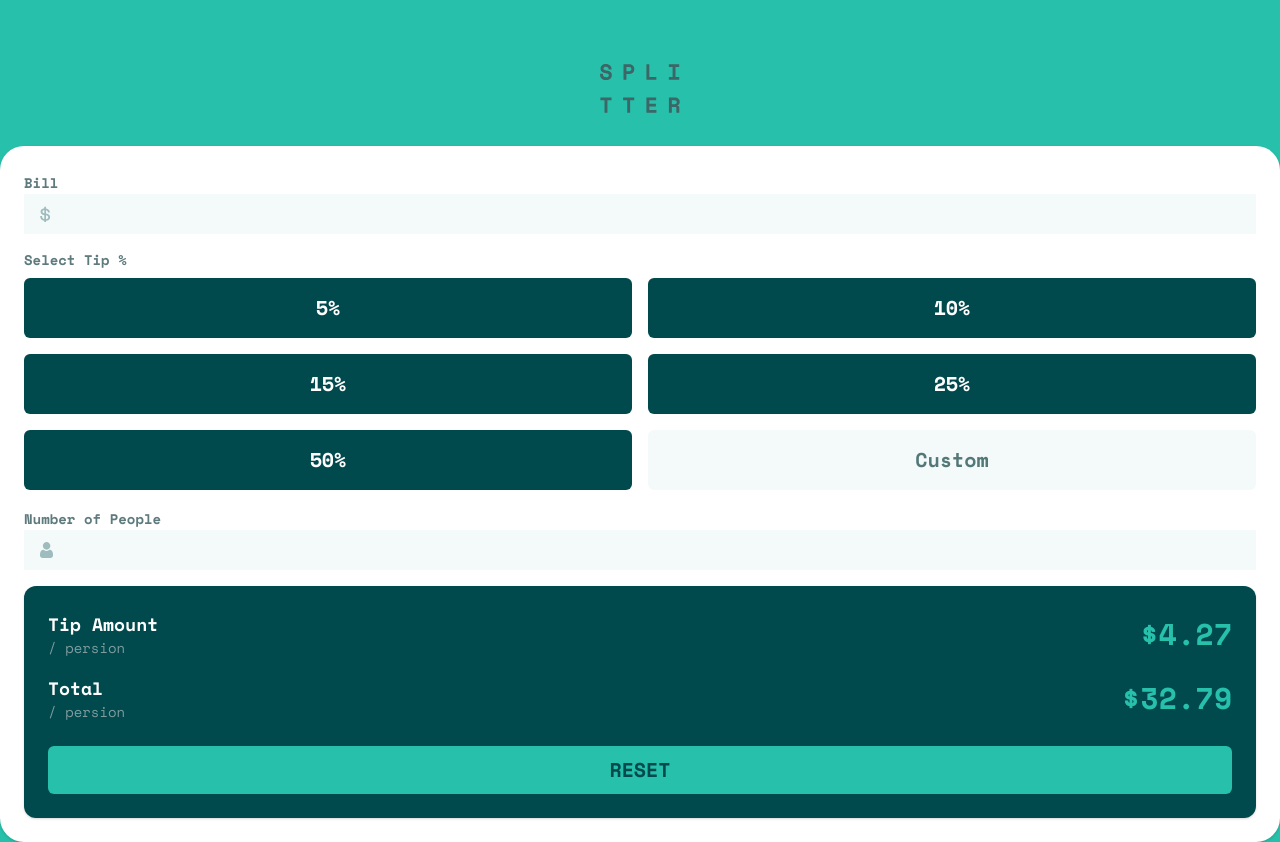
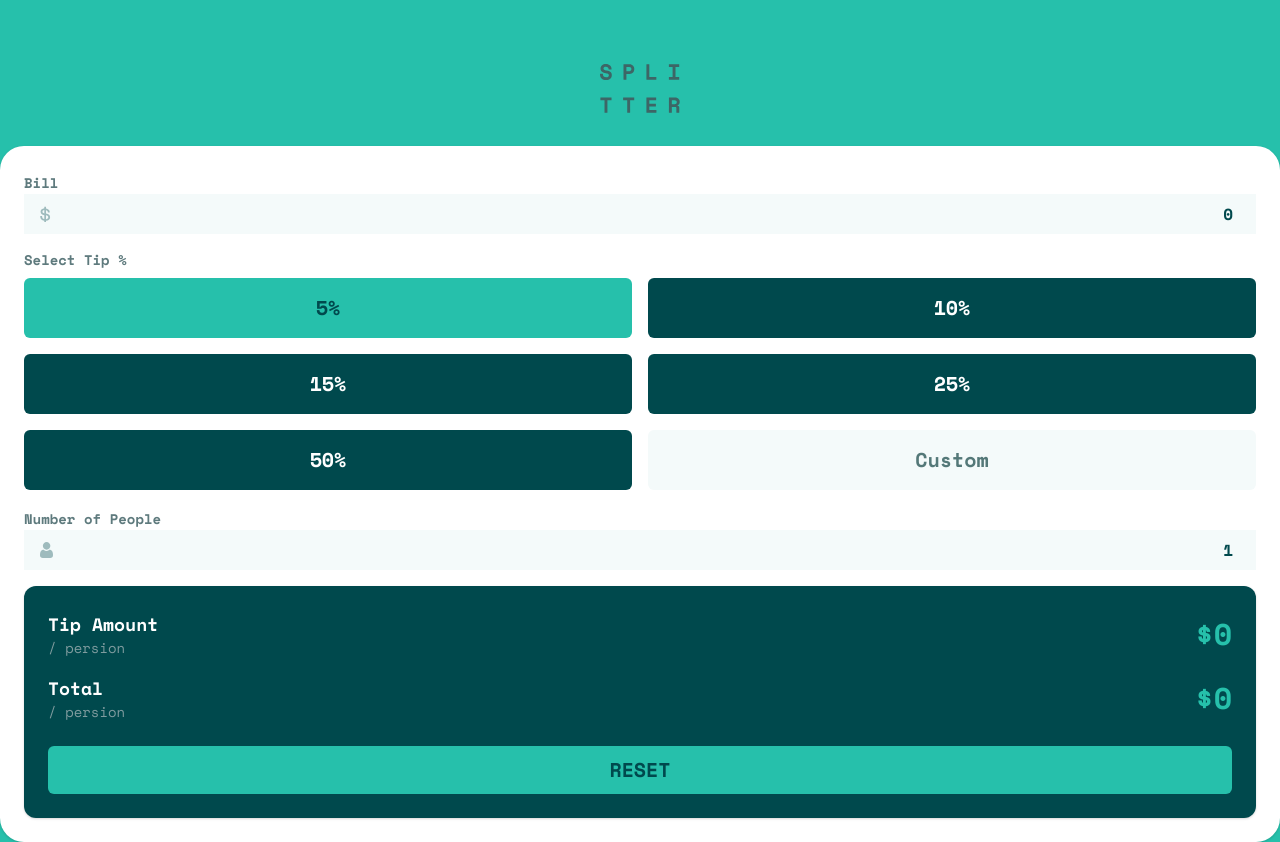
Before and after one commit to HuskyHsu/hello-react, a React (Vite) app in the folder tip-calculator-app/: page / in a window 1280 px wide. Built offline with nearby package versions, Linux system fonts and the light colour scheme.

Commit message:
add final result

```diff
--- a/tip-calculator-app/src/App.jsx
+++ b/tip-calculator-app/src/App.jsx
@@ -1,117 +1,69 @@
-import React, { cloneElement, Children, useRef } from "react";
-import { Icon } from "./components";
-import clsx from "clsx";
-
-function Header() {
-  return (
-    <header className="flex justify-center">
-      <h1 className="w-20 mt-16 mb-8">
-        <Icon.Logo />
-      </h1>
-    </header>
-  );
-}
-
-function Card({ children, className }) {
-  return <div className={clsx("p-6 shadow w-full", className)}>{children}</div>;
-}
-
-function TextField({ id, label, icon }) {
-  return (
-    <div>
-      <label className="text-text-dark text-sm font-bold pb-2" htmlFor={id}>
-        {label}
-      </label>
-      <div className="relative flex items-center">
-        <input
-          className="w-full p-2 bg-lightest text-right font-bold text-darkest"
-          id={id}
-          type="number"
-        />
-        {icon && cloneElement(icon, { className: "h-4 w-4 absolute m-4" })}
-      </div>
-    </div>
-  );
-}
-
-function RadioGroup({ name, label, children }) {
-  return (
-    <fieldset>
-      <legend className="text-text-dark text-sm font-bold pb-2">{label}</legend>
-      <div className="grid grid-cols-2 gap-4">
-        {Children.map(children, (child) => cloneElement(child, { name: name }))}
-      </div>
-    </fieldset>
-  );
-}
-
-function Radio({ value, label, name, custom }) {
-  const ref = useRef(null);
-  function onFocus() {
-    ref.current?.focus();
-  }
-  return (
-    <div>
-      <input
-        type="radio"
-        name={name}
-        id={value}
-        value={value}
-        className="sr-only peer"
-        onChange={custom && onFocus}
-      />
-      <label
-        htmlFor={value}
-        className={clsx(
-          "block py-4 w-full rounded-md",
-          "text-center text-xl font-bold",
-          custom ? "bg-lightest text-text-light" : "bg-darkest text-white",
-          custom
-            ? "peer-checked:hidden"
-            : "peer-checked:bg-light peer-checked:text-darkest"
-        )}
-      >
-        {label}
-      </label>
-
-      {custom && (
-        <div className="peer-checked:flex rounded-md hidden">
-          <div className="flex items-center">
-            <input
-              className="w-full p-4 bg-lightest text-right text-xl font-bold text-darkest"
-              type="number"
-              ref={ref}
-            />
-          </div>
-        </div>
-      )}
-    </div>
-  );
-}
-
-function DataField({ title, note, value }) {
-  return (
-    <div className="flex items-center justify-between">
-      <div className="flex flex-col">
-        <strong className="text-white text-lg">{title}</strong>
-        <span className="text-label text-sm">{note}</span>
-      </div>
-      <p className="text-light text-3xl font-bold">{value}</p>
-    </div>
-  );
-}
+import React, { useState } from "react";
+import {
+  Icon,
+  Radio,
+  RadioGroup,
+  Card,
+  TextField,
+  DataField,
+} from "./components";
 
 function App() {
+  const [{ tipAmount, total }, setForm] = useState({
+    tipAmount: 0,
+    total: 0,
+  });
+
+  function onChange(target) {
+    const form = Object.fromEntries(new FormData(target).entries());
+
+    const data = {
+      bill: Number(form.bill),
+      tips: form.tips === "custom" ? form.tips : Number(form.tips),
+      person: Number(form.people),
+      custom: Number(form.custom),
+    };
+
+    let tip =
+      data.bill *
+      (data.tips === "custom" ? data.custom / 100 : data.tips / 100);
+
+    const tipAmount = tip / data.person;
+    const total = (data.bill + tip) / data.person;
+
+    setForm({
+      tipAmount: Math.round(tipAmount, 2),
+      total: Math.round(total, 2),
+    });
+  }
+
   return (
-    <main className="">
-      <Header />
+    <div className="">
+      <header className="flex justify-center">
+        <h1 className="w-20 mt-16 mb-8">
+          <Icon.Logo />
+        </h1>
+      </header>
+
       <main>
         <Card className="bg-white rounded-3xl">
-          <form className="flex flex-col gap-4">
-            <TextField id="bill" label="Bill" icon={<Icon.Dollar />} />
+          <form
+            className="flex flex-col gap-4"
+            onChangeCapture={(event) => onChange(event.currentTarget)}
+            onReset={(event) =>
+              requestAnimationFrame(() => onChange(event.target))
+            }
+          >
+            <TextField
+              id="bill"
+              label="Bill"
+              icon={<Icon.Dollar />}
+              value="0"
+              min="0"
+            />
 
             <RadioGroup name="tips" label="Select Tip %">
-              <Radio value="5" label="5%" />
+              <Radio value="5" label="5%" checked />
               <Radio value="10" label="10%" />
               <Radio value="15" label="15%" />
               <Radio value="25" label="25%" />
@@ -122,13 +74,19 @@ function App() {
             <TextField
               id="people"
               label="Number of People"
+              value="1"
+              min="1"
               icon={<Icon.Person />}
             />
 
             <Card className="bg-darkest rounded-xl space-y-6">
               <div className="space-y-4">
-                <DataField title="Tip Amount" note="/ persion" value="$4.27" />
-                <DataField title="Total" note="/ persion" value="$32.79" />
+                <DataField
+                  title="Tip Amount"
+                  note="/ persion"
+                  value={`$${tipAmount}`}
+                />
+                <DataField title="Total" note="/ persion" value={`$${total}`} />
               </div>
 
               <button
@@ -141,7 +99,7 @@ function App() {
           </form>
         </Card>
       </main>
-    </main>
+    </div>
   );
 }
 
--- /dev/null
+++ b/tip-calculator-app/src/components/Card.jsx
@@ -0,0 +1,6 @@
+import React from "react";
+import clsx from "clsx";
+
+export function Card({ children, className }) {
+  return <div className={clsx("p-6 shadow w-full", className)}>{children}</div>;
+}
--- /dev/null
+++ b/tip-calculator-app/src/components/DataField.jsx
@@ -0,0 +1,13 @@
+import React from "react";
+
+export function DataField({ title, note, value }) {
+  return (
+    <div className="flex items-center justify-between">
+      <div className="flex flex-col">
+        <strong className="text-white text-lg">{title}</strong>
+        <span className="text-label text-sm">{note}</span>
+      </div>
+      <p className="text-light text-3xl font-bold">{value}</p>
+    </div>
+  );
+}
--- /dev/null
+++ b/tip-calculator-app/src/components/Radio.jsx
@@ -0,0 +1,64 @@
+import React, { cloneElement, useRef, Children, useState } from "react";
+import clsx from "clsx";
+
+export function Radio({ value, label, name, custom, checked }) {
+  const ref = useRef(null);
+
+  const [customValue, setCustomValue] = useState(0);
+
+  function onFocus() {
+    ref.current?.focus();
+  }
+  return (
+    <div>
+      <input
+        type="radio"
+        name={name}
+        id={value}
+        value={value}
+        className="sr-only peer"
+        onChange={custom && onFocus}
+        defaultChecked={checked}
+      />
+      <label
+        htmlFor={value}
+        className={clsx(
+          "block py-4 w-full rounded-md",
+          "text-center text-xl font-bold",
+          custom ? "bg-lightest text-text-light" : "bg-darkest text-white",
+          custom
+            ? "peer-checked:hidden"
+            : "peer-checked:bg-light peer-checked:text-darkest"
+        )}
+      >
+        {label}
+      </label>
+
+      {custom && (
+        <div className="peer-checked:flex rounded-md hidden">
+          <div className="flex items-center">
+            <input
+              className="w-full p-4 bg-lightest text-right text-xl font-bold text-darkest"
+              type="number"
+              name="custom"
+              ref={ref}
+              value={customValue}
+              onChange={(event) => setCustomValue(Number(event.target.value))}
+            />
+          </div>
+        </div>
+      )}
+    </div>
+  );
+}
+
+export function RadioGroup({ name, label, children }) {
+  return (
+    <fieldset>
+      <legend className="text-text-dark text-sm font-bold pb-2">{label}</legend>
+      <div className="grid grid-cols-2 gap-4">
+        {Children.map(children, (child) => cloneElement(child, { name: name }))}
+      </div>
+    </fieldset>
+  );
+}
--- /dev/null
+++ b/tip-calculator-app/src/components/TextField.jsx
@@ -0,0 +1,22 @@
+import React, { cloneElement } from "react";
+
+export function TextField({ id, label, icon, value, min }) {
+  return (
+    <div>
+      <label className="text-text-dark text-sm font-bold pb-2" htmlFor={id}>
+        {label}
+      </label>
+      <div className="relative flex items-center">
+        <input
+          className="w-full p-2 bg-lightest text-right font-bold text-darkest"
+          id={id}
+          name={id}
+          type="number"
+          defaultValue={value}
+          min={min}
+        />
+        {icon && cloneElement(icon, { className: "h-4 w-4 absolute m-4" })}
+      </div>
+    </div>
+  );
+}
--- a/tip-calculator-app/src/components/index.jsx
+++ b/tip-calculator-app/src/components/index.jsx
@@ -1 +1,5 @@
 export * from "./Icon";
+export * from "./Radio";
+export * from "./Card";
+export * from "./TextField";
+export * from "./DataField";
```
